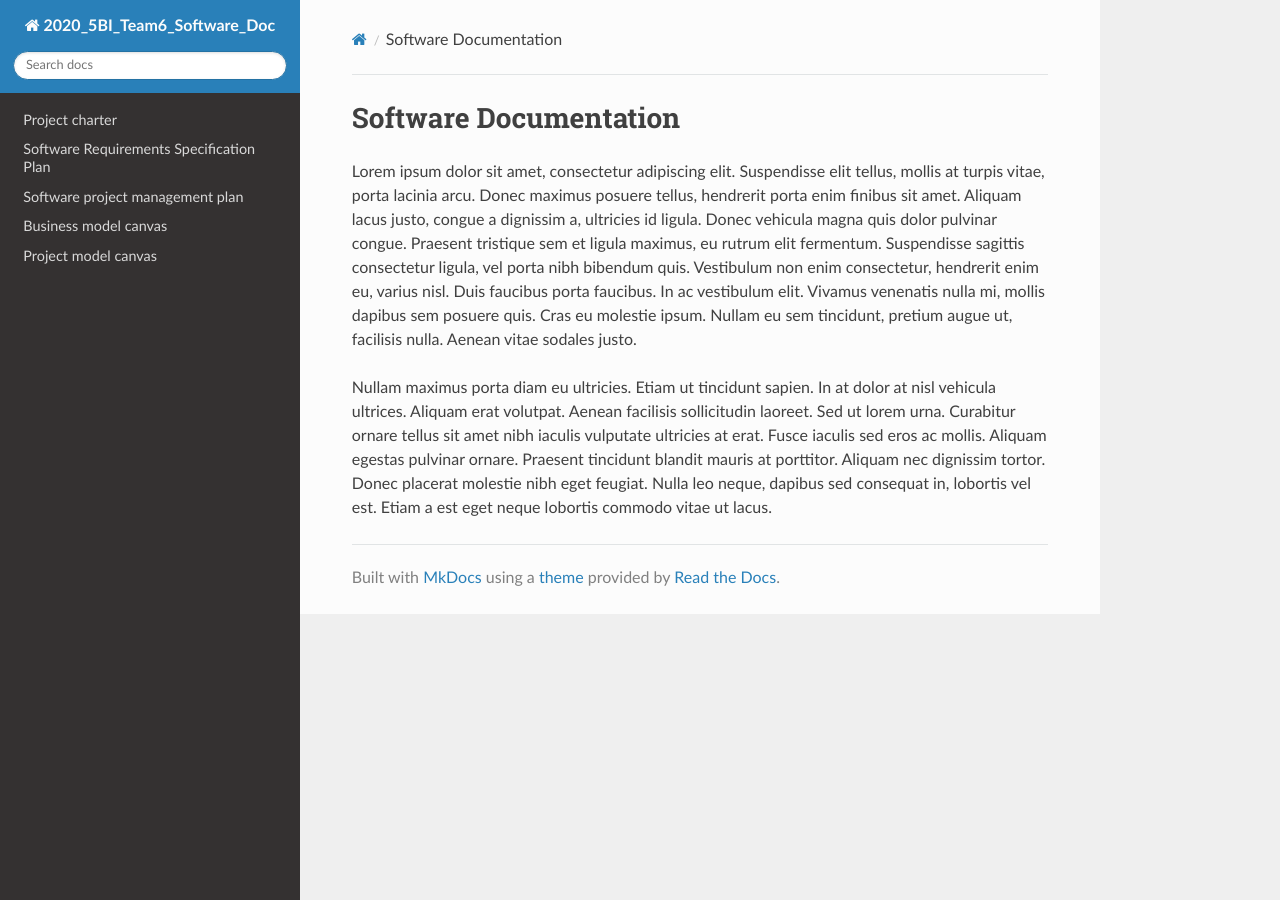
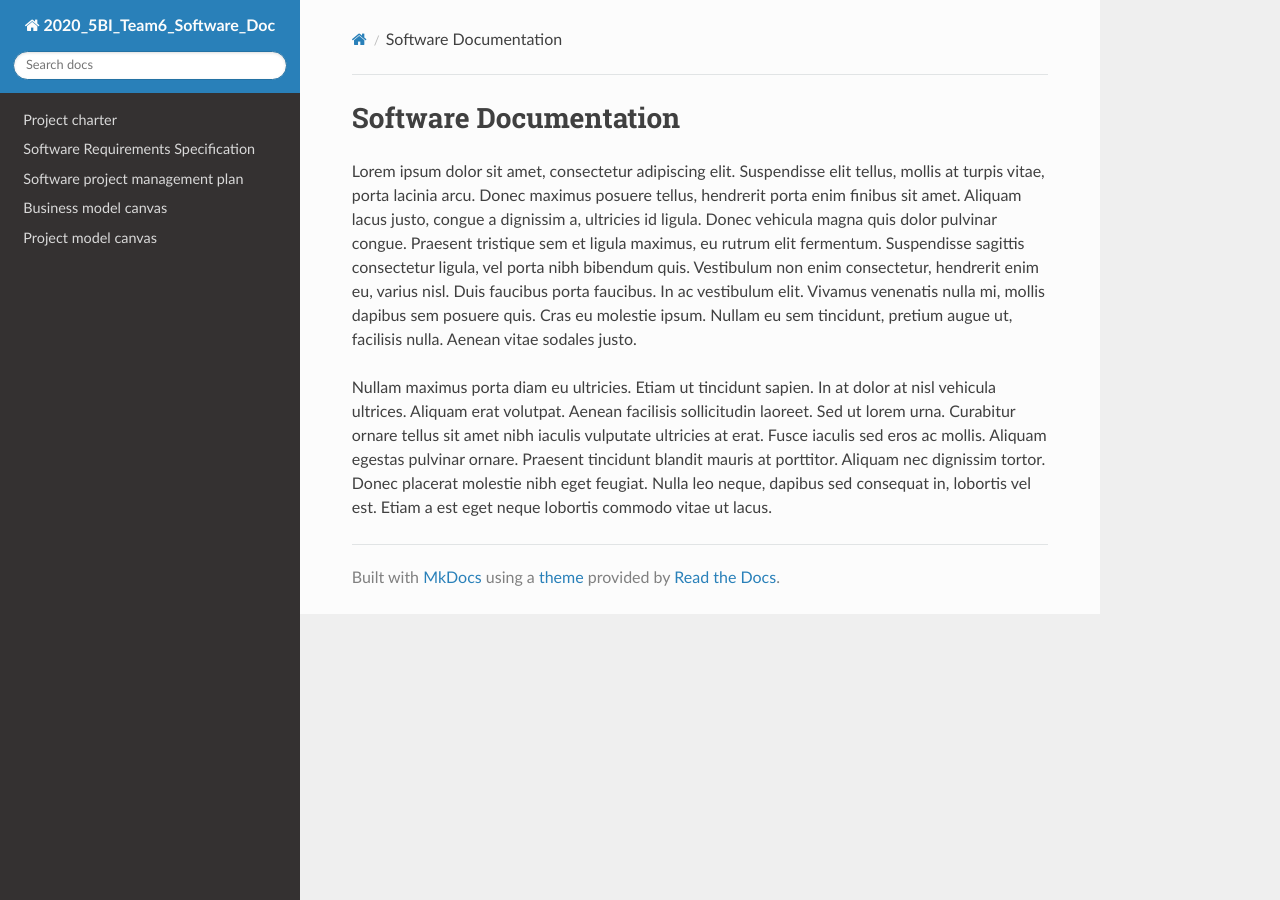
Before and after one commit to KilliKrate/Software-Documentation-G6, an MkDocs documentation site: the page built from docs/index.md, in a window 1280 px wide. Built offline with MkDocs 1.6.1, drawn with Linux system fonts in a browser that asks for light colours; nearby versions of some CDN libraries.

Commit message:
Update mkdocs.yml

```diff
--- a/mkdocs.yml
+++ b/mkdocs.yml
@@ -1,7 +1,7 @@
 site_name: 2020_5BI_Team6_Software_Doc
 nav:
     - 'Project charter': 'project charter.md'
-    - 'Software Requirements Specification Plan': 'Software Requirements Specification Plan.md'
+    - 'Software Requirements Specification': 'Software Requirements Specification Plan.md'
     - 'Software project management plan': 'software project management plan.md'
     - 'Business model canvas': 'business model canvas.md'
     - 'Project model canvas': 'project model canvas.md'
```
